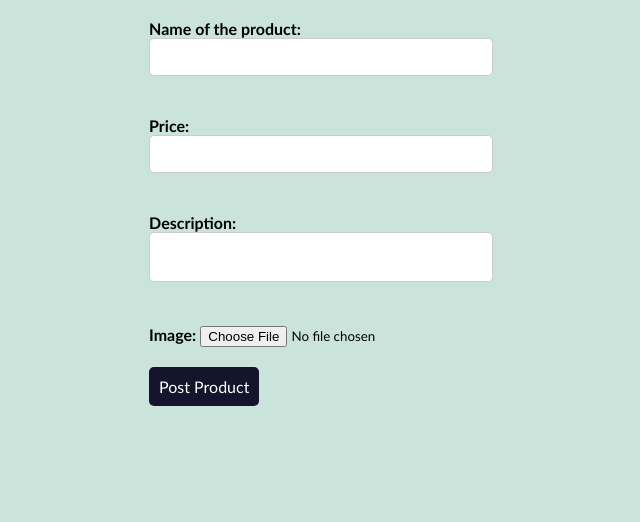
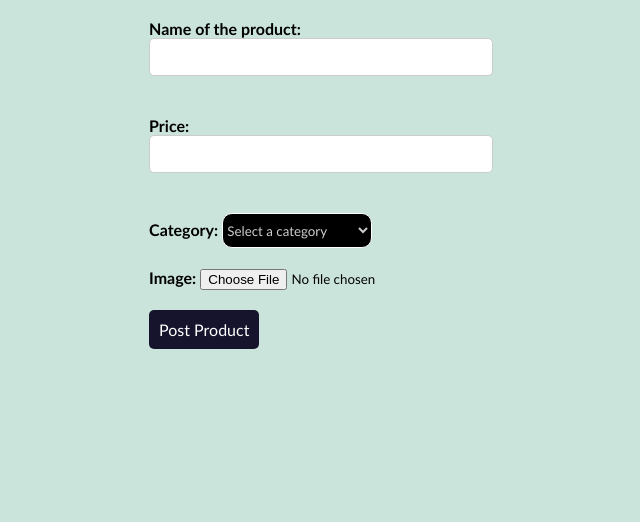
Before and after one commit to argjend02/ProjektiWeb2022, a PHP site: page /dashboard.php in a window 1280 px wide. Shown: the part 184-706 px from the top of the page, without its empty margins (319-959 px from the left). Run offline with PHP 8.4, Linux system fonts and the light colour scheme.

Commit message:
changed description label to category dropdown button

```diff
--- a/dashboard.php
+++ b/dashboard.php
@@ -23,12 +23,18 @@
                 <input type="text" id="name" name="name" required>
             </div>
             <div class="form-group">
-                <label for="name">Price:</label>
+                <label for="price">Price:</label>
                 <input type="number" id="price" name="price" min="0" required>
             </div>
             <div class="form-group">
-                <label for="description">Description:</label>
-                <textarea id="description" style="height:50px; resize: none;" name="description" required></textarea>
+                <label for="description">Category:</label>
+                <select id="description" name="description" required>
+                    <option value="">Select a category</option>
+                    <option value="Laptop">Laptop</option>
+                    <option value="White Tech">White Tech</option>
+                    <option value="Console">Console</option>
+                    <option value="Smartphone">Smartphone</option>
+                </select>
             </div>
             <div class="form-group">
                 <label for="image">Image:</label>
@@ -37,6 +43,7 @@
             <button type="submit">Post Product</button>
         </form>
     </div>
+
     <?php include 'footer.php';
     ?>
 </body>
```
